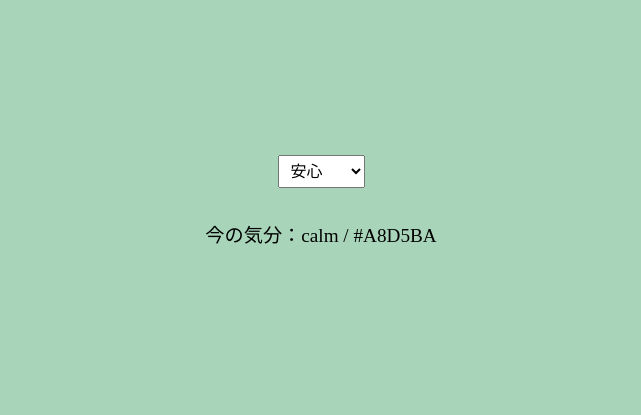
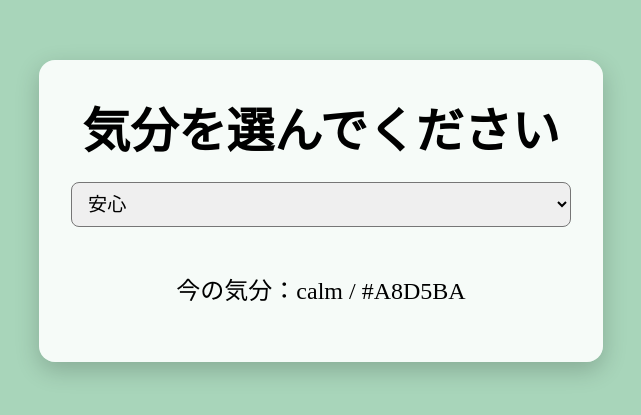
Before and after one commit to TatsumiWatanabe/.t-watanabe, a plain HTML site: page index.html in a window 1280 px wide. Shown: the part 189-604 px from the top of the page, without its empty margins (319-960 px from the left). Drawn offline with nearby package versions, Linux system fonts and the light colour scheme.

Commit message:
Update index.html

```diff
--- a/index.html
+++ b/index.html
@@ -2,7 +2,7 @@
 <html lang="ja">
   <head>
     <meta charset="utf-8" />
-    <title>Emotion</title>
+    <title>Vue3 背景色チェンジ（UI中央を大きく）</title>
     <script src="https://unpkg.com/vue@3/dist/vue.global.js"></script>
     <style>
       html,
@@ -10,25 +10,38 @@
         height: 100%;
         margin: 0;
       }
-
+      /* 画面全体：背景色を変える */
       #app {
         min-height: 100vh;
         display: flex;
-        flex-direction: column;
         align-items: center;
         justify-content: center;
-        gap: 12px;
-        font-size: 1.2rem;
         transition: background-color 0.4s ease;
       }
+      /* 中央のUIパネルを大きく */
+      .panel {
+        width: min(90vw, 500px);
+        padding: 32px;
+        border-radius: 16px;
+        background: rgba(255, 255, 255, 0.9);
+        box-shadow: 0 8px 24px rgba(0, 0, 0, 0.2);
+        display: flex;
+        flex-direction: column;
+        gap: 20px;
+        text-align: center;
+        font-size: 1.5rem;
+      }
       select {
-        font-size: 1rem;
-        padding: 6px 8px;
+        font-size: 1.2rem;
+        padding: 10px 12px;
+        border-radius: 8px;
       }
     </style>
   </head>
   <body>
     <div id="app" :style="{ backgroundColor: emotionColor }">
+      <div class="panel">
+        <h1 style="margin: 0">気分を選んでください</h1>
         <select v-model="emotion">
           <option value="calm">安心</option>
           <option value="sad">寂しさ</option>
@@ -36,6 +49,7 @@
           <option value="focus">集中</option>
         </select>
         <p>今の気分：{{ emotion }} / {{ emotionColor }}</p>
+      </div>
     </div>
 
     <script>
@@ -46,16 +60,17 @@
           const state = reactive({ emotion: "calm" });
 
           const palette = {
-            calm: "#A8D5BA", // 森のグリーン
-            sad: "#D3D3D3", // 霧のグレイ
-            joy: "#FFD580", // 夕焼けのオレンジ
-            focus: "#A0C4FF", // 深海のブルー
+            calm: "#A8D5BA", // 森の緑
+            sad: "#D3D3D3", // 霧の灰
+            joy: "#FFD580", // 夕焼けの橙
+            focus: "#A0C4FF", // 深海の青
           };
 
           const emotionColor = computed(
             () => palette[state.emotion] || "#ffffff"
           );
 
+          // body背景も同期
           const applyBodyBg = (color) => {
             document.body.style.setProperty(
               "background-color",
@@ -68,10 +83,8 @@
               "important"
             );
           };
-
           applyBodyBg(emotionColor.value);
-
-          watch(emotionColor, (c) => applyBodyBg(c), { immediate: false });
+          watch(emotionColor, (c) => applyBodyBg(c));
 
           return {
             emotion: Vue.toRef(state, "emotion"),
```
Lines whose indentation alone changed are shown as unchanged.
